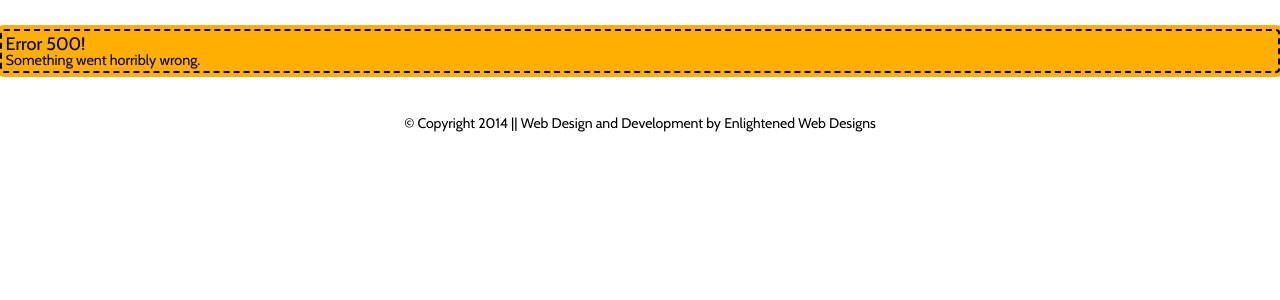
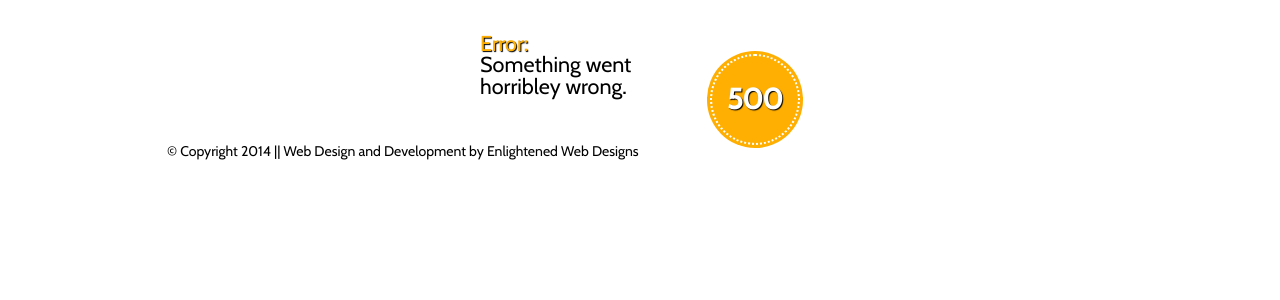
Before and after one commit to TravisAvey/Caleb, a PHP site: page /error/serverer.php in a window 1280 px wide. Shown: the part 158-458 px from the top of the page. Run offline with PHP 8.4, Linux system fonts and the light colour scheme.

Commit message:
Updated error redirect pages 404 and 500

```diff
--- a/css/style.css
+++ b/css/style.css
@@ -139,15 +139,33 @@
    ================
 */
 .error {
-	margin: 2em 0;
+	width: 25%;
+	margin: 2em auto;
 	padding: 0.25em;
+
+}
+.error .circle {
+	float: right;
 	background: #ffae02;
-	border: 2px dashed black;
-	border-radius: 4px;
-	box-shadow: 0 0 0 4px #ffae02;
+	border: 2px dotted white;
+	width: 6em;
+	height: 6em;
+	border-radius: 50%;
+	box-shadow: 0 0 0 3px #ffae02;
+}
+.error h1:first-child {
+	color: #ffae02;
+	text-shadow: 1px 1px 1px black;
 }
 .error h1 {
-	font-size: 1.25em;
+	font-size: 1.5em;
+}
+div.error .circle > h1 {
+	color: white;
+	font-size: 2em;
+	font-weight: bold;
+	line-height: 3em;
+	text-align: center;
 }
 
 @media screen and (min-width: 420px) {
@@ -262,7 +280,7 @@
 	}
 	div.video {
 		width: 45%;
-		margin-left: 2em;
+		margin-left: 5em;
 	}
 	.no-flexbox article.bio {
 		width: 45%;
--- a/error/notfound.php
+++ b/error/notfound.php
@@ -4,7 +4,10 @@
  ?>
 
 <div class="error">
-	<h1> Error 404! </h1>
+	<h1>Error:</h1>
+	<div class="circle">
+		<h1> 404 </h1>
+	</div>
 	<h1>Sorry, the page you have requested was not found.</h1>
 	<p>Please check the URL and try again.</p>
 </div>
--- a/error/serverer.php
+++ b/error/serverer.php
@@ -3,8 +3,11 @@
  ?>
 
 <div class="error">
-	<h1> Error 500! </h1>
-	<p>Something went horribly wrong.</p>
+	<h1>Error:</h1>
+	<div class="circle">
+		<h1> 500</h1>
+	</div>
+	<h1>Something went horribley wrong.</h1>
 </div>
 
  <?php
```
